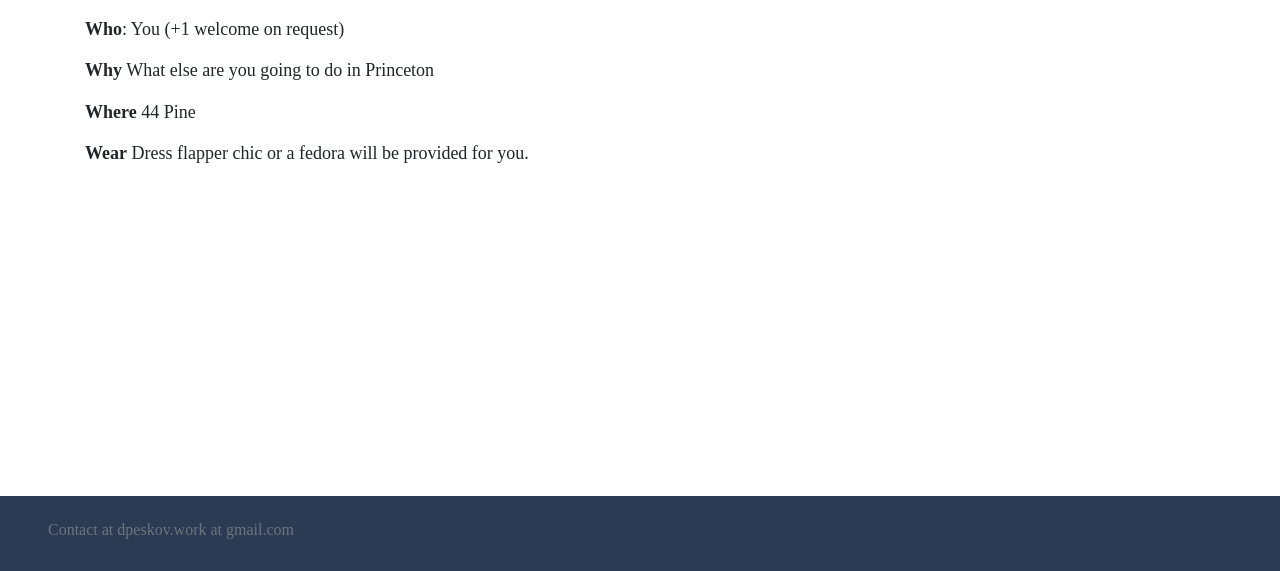
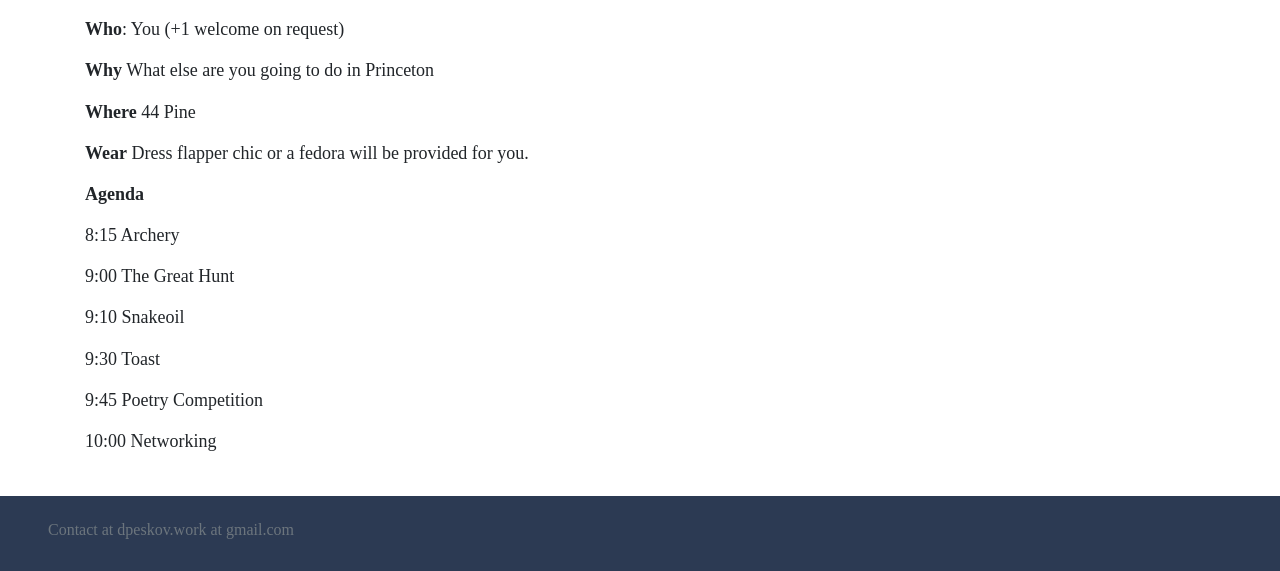
Before and after one commit to trigaten/Denis-Peskov-s-New-Website, a Jekyll site: the page built from _posts/2016-01-01-invitation.md, in a window 1280 px wide and 1060 px high. Shown: the part 489-1060 px from the top of the window. Built offline with Jekyll 4.4.1, drawn with Linux system fonts in a browser that asks for light colours; nearby versions of some CDN libraries.

Commit message:
Update 2016-01-01-invitation.md

```diff
--- a/_posts/2016-01-01-invitation.md
+++ b/_posts/2016-01-01-invitation.md
@@ -14,3 +14,17 @@ _I was thirty. Before me stretched the portentous, menacing road of a new decade
 **Where** 44 Pine
 
 **Wear** Dress flapper chic or a fedora will be provided for you.
+
+**Agenda**
+
+8:15 Archery
+
+9:00 The Great Hunt
+
+9:10 Snakeoil
+
+9:30 Toast
+
+9:45 Poetry Competition
+
+10:00 Networking
```
